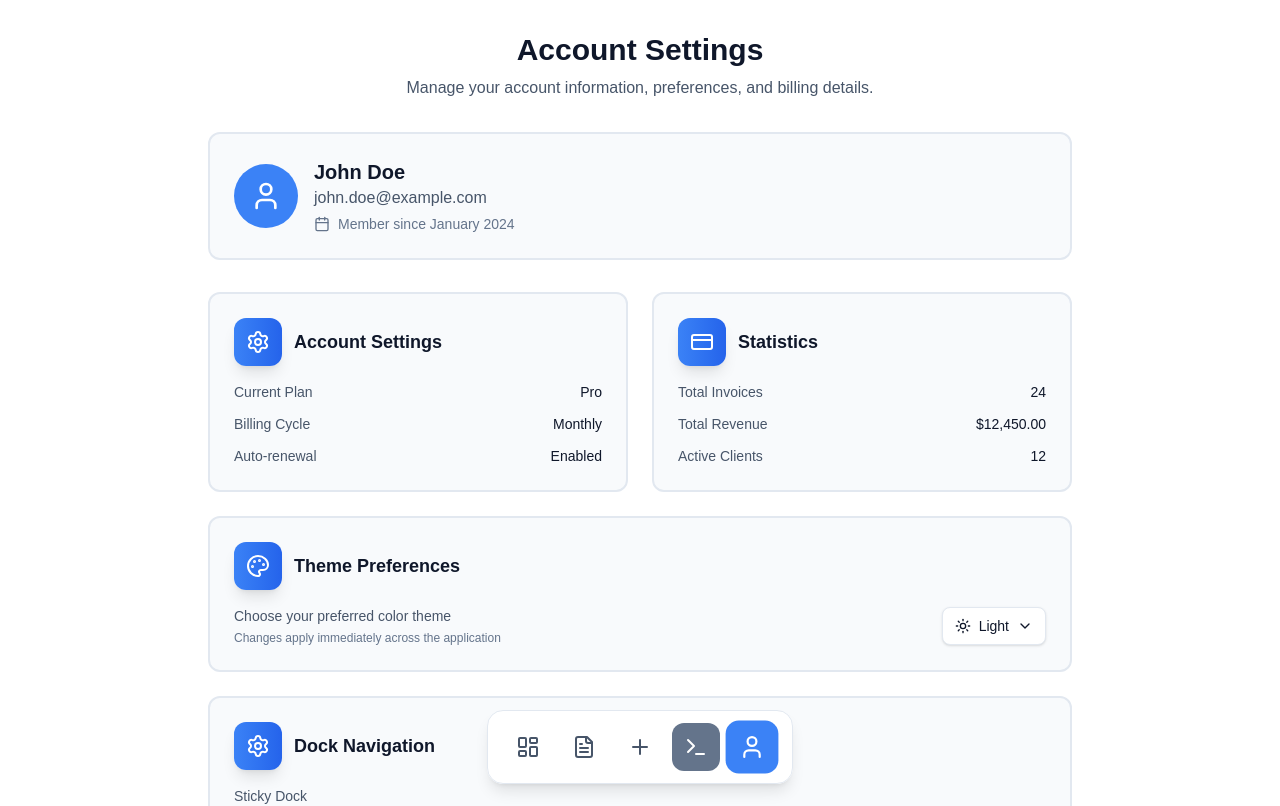
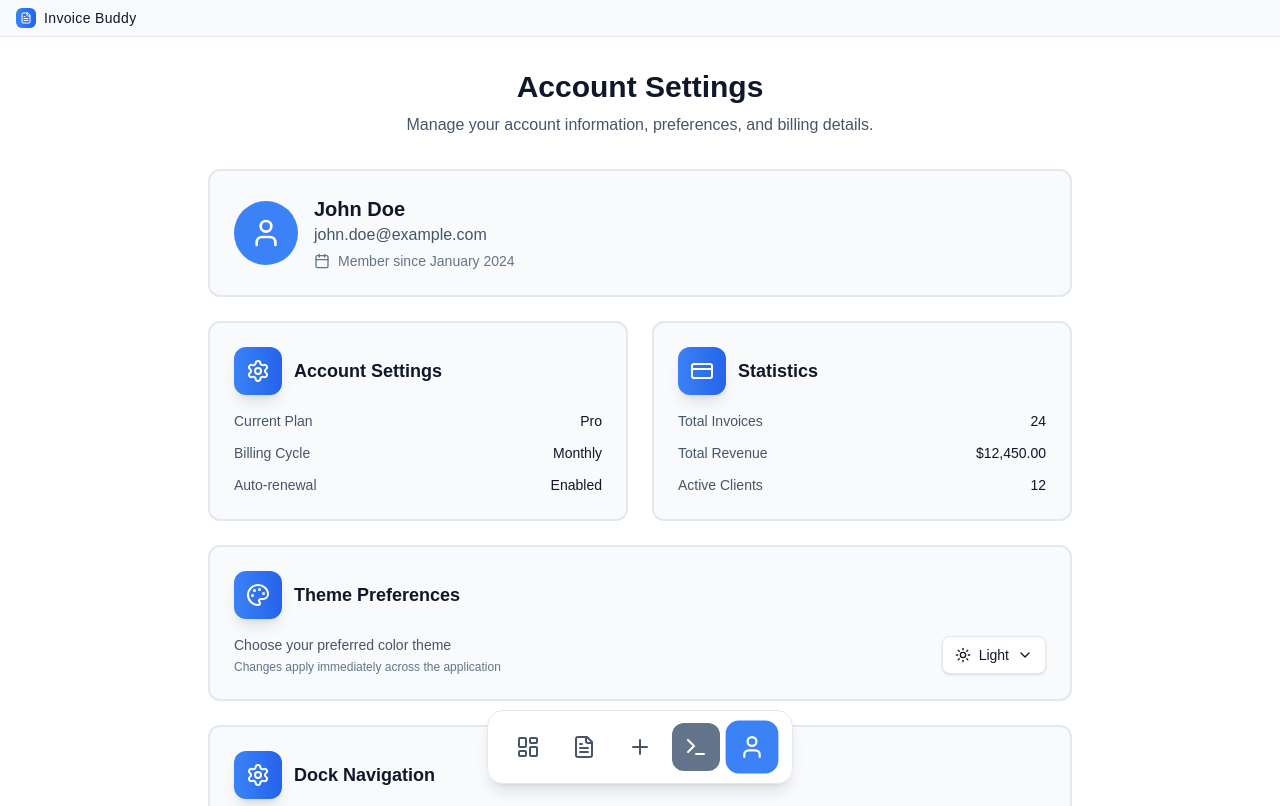
Before and after one commit to KorbiQWeidinger/mini-invoice-mvp, a Next.js app: page /account in a window 1280 px wide. Shown: the top 806 px of the page. Built offline with nearby package versions, Linux system fonts and the light colour scheme.

Commit message:
feat: Update UI components and add AppToolbar
- Add new AppToolbar component for consistent navigation
- Update UserProfileCard with improved styling
- Enhance global CSS with additional semantic tokens
- Update layout with new toolbar integration
- Improve CommandPalette functionality and styling

```diff
--- a/src/app/(routes)/account/components/UserProfileCard.tsx
+++ b/src/app/(routes)/account/components/UserProfileCard.tsx
@@ -14,7 +14,7 @@ interface UserProfileCardProps {
 
 export const UserProfileCard = ({ user }: UserProfileCardProps) => {
   return (
-    <PrelineCard variant="outlined" className="mb-8">
+    <PrelineCard variant="outlined" className="mb-6">
       <div className="flex items-center gap-4">
         <div className="w-16 h-16 bg-brand-primary rounded-full flex items-center justify-center">
           <User className="w-8 h-8 text-text-on-primary" />
--- a/src/app/globals.css
+++ b/src/app/globals.css
@@ -246,7 +246,7 @@ body {
 }
 
 ::-webkit-scrollbar-track {
-  background: var(--color-bg-tertiary);
+  background: var(--color-bg-primary);
 }
 
 ::-webkit-scrollbar-thumb {
--- a/src/app/layout.tsx
+++ b/src/app/layout.tsx
@@ -5,6 +5,7 @@ import PrelineScript from "@/client/common/utils/PrelineScript";
 import { ThemeProvider } from "@/client/features/theme/ThemeProvider";
 import { SettingsProvider } from "@/client/features/settings/SettingsProvider";
 import DockNavigation from "@/client/features/dock-navigation/DockNavigation";
+import { AppToolbar } from "@/client/common/components/AppToolbar";
 
 const geistSans = Geist({
   variable: "--font-geist-sans",
@@ -17,7 +18,7 @@ const geistMono = Geist_Mono({
 });
 
 export const metadata: Metadata = {
-  title: "Beleg Buddy",
+  title: "Invoice Buddy",
   description: "A invoice management system for small businesses",
 };
 
@@ -34,6 +35,7 @@ export default function RootLayout({
         <ThemeProvider>
           <SettingsProvider>
             <div className="min-h-screen bg-bg-primary">
+              <AppToolbar />
               <main className="pb-20">{children}</main>
               <DockNavigation />
             </div>
--- /dev/null
+++ b/src/client/common/components/AppToolbar.tsx
@@ -0,0 +1,21 @@
+"use client";
+
+import { FileText } from "lucide-react";
+
+export function AppToolbar() {
+  return (
+    <div className="sticky top-0 z-50 bg-bg-secondary border-b border-border-primary px-4 py-2">
+      <div className="flex items-center gap-2">
+        {/* App Logo */}
+        <div className="w-5 h-5 bg-gradient-to-r from-icon-primary to-icon-primary-hover rounded-md flex items-center justify-center">
+          <FileText className="w-3 h-3 text-text-on-primary" />
+        </div>
+
+        {/* App Name */}
+        <h1 className="text-sm font-light text-text-primary tracking-wide">
+          Invoice Buddy
+        </h1>
+      </div>
+    </div>
+  );
+}
--- a/src/client/features/command-palette/CommandPalette.tsx
+++ b/src/client/features/command-palette/CommandPalette.tsx
@@ -256,7 +256,6 @@ export function CommandPalette({
       closeOnBackdrop
     >
       <PrelineModal.Body noPadding>
-        <div className="bg-bg-primary border border-border-primary rounded-lg">
         {/* Search Input */}
         <div className="flex items-center gap-3 p-4 border-b border-border-primary">
           <Search className="w-5 h-5 text-text-secondary" />
@@ -411,7 +410,6 @@ export function CommandPalette({
             </div>
           </div>
         )}
-        </div>
       </PrelineModal.Body>
     </PrelineModal>
   );
```
Lines whose indentation alone changed are shown as unchanged.
